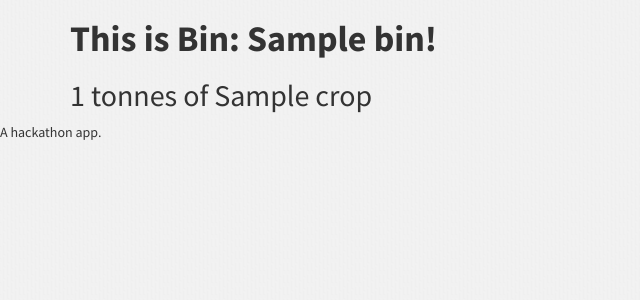
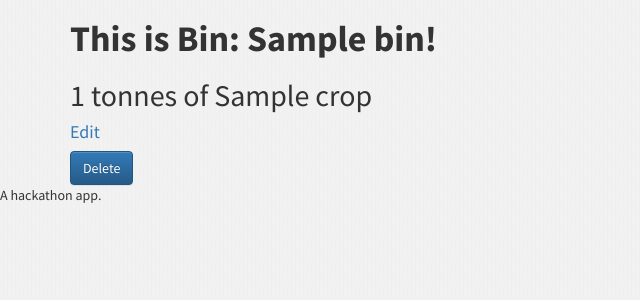
Before and after one commit to IPPETAD/agrilytics, a Flask app: template farm/templates/bin.html in a window 1280 px wide. Shown: the part 51-351 px from the top of the page, without its empty margins (0-640 px from the left). Run offline with Flask 2, Linux system fonts and the light colour scheme; the template is opened without the code that fills it: values that come from a table or form of the project are taken from there, most other values are stand-ins (such as "Sample title", 1, 10 or a date in 2020); some libraries are stand-ins or nearby versions.

Commit message:
Can now murder (delete) bins with extreme prejudice

```diff
--- a/farm/forms.py
+++ b/farm/forms.py
@@ -15,3 +15,6 @@ class BinForm(Form):
     name = fields.StringField('Name', [validators.required()])
     crop = fields.SelectField('Crop', choices=[('rye', 'Rye'), ('oats', 'Oats'), ('canola', 'Canola')])
     size = fields.FloatField('Size in Tonnes')
+
+class DeleteForm(Form):
+    delete = fields.HiddenField(id='delete', default='delete')
--- a/farm/templates/bin.html
+++ b/farm/templates/bin.html
@@ -6,7 +6,11 @@
 
 <h1>This is Bin: {{ bin.name }}!</h1>
 <h2>{{ bin.size }} tonnes of {{ bin.crop }}</h2>
-
+<h4><a href="/bin/edit/{{ bin_id }}">Edit</a></h4>
+<form method="post" role="form">
+    {{ form.hidden_tag() }}
+    <button type="submit" value="confirm" class="btn btn-primary">Delete</button>
+</form>
 
 
 {% endblock %}
--- a/farm/templates/bins.html
+++ b/farm/templates/bins.html
@@ -17,4 +17,6 @@
     <li><a href="/bin/{{ bin._id }}">{{ bin.name }}</a> - {{ bin.crop }}, {{ bin.size }} tonnes - <a href="/bin/edit/{{ bin._id }}">edit</a></li>
 {% endfor %}
 
+<h4><a href="/bin/add">New</a></h4>
+
 {% endblock %}
```
Also changed, not shown: farm/views.py (+8 -2 lines).
